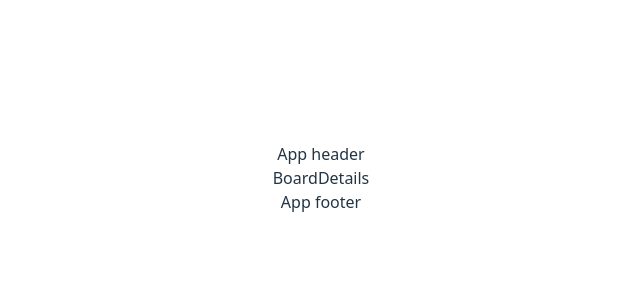
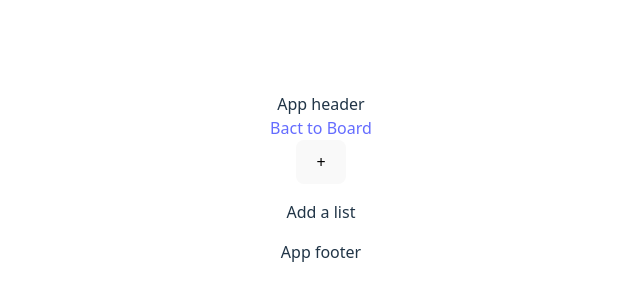
Before and after one commit to ahmed-at-github/react-trello, a React (Vite) app: page /1756129045900 in a window 1280 px wide. Shown: the part 222-522 px from the top of the page, without its empty margins (319-959 px from the left). Built offline with nearby package versions, Linux system fonts and the light colour scheme.

Commit message:
boarddetails done partially

```diff
--- a/src/components/AddItem.jsx
+++ b/src/components/AddItem.jsx
@@ -3,7 +3,7 @@ import React from "react";
 function AddItem({ listAdditem, setEditMode }) {
   return (
     <div onClick={() => setEditMode(true)}>
-      <p>+</p>
+      <button>+</button>
       <p>{listAdditem ? "Add a list" : "Add a task"}</p>
     </div>
   );
--- a/src/components/ItemForm.jsx
+++ b/src/components/ItemForm.jsx
@@ -2,27 +2,29 @@ import React from "react";
 
 function ItemForm({
   listForm,
-  submitHandler,
+  handleOnSubmit,
   title,
-  onChangeHandler,
+  handleOnChange,
   setEditMode,
 }) {
   return (
     <div>
-      <form>
+      <form onSubmit={(e) => handleOnSubmit(e)}>
         <textarea
           placeholder={
             listForm ? "Enter the list title" : "Enter a title for a task"
           }
           value={title}
-          onChange={onChangeHandler}
+          onChange={handleOnChange}
           cols="30"
           rows="2"
         ></textarea>
       </form>
-      <button>
+      <button onClick={(e) => handleOnSubmit(e)}>
         {listForm ? "Add list" : "Add task"}
-        <p onClick={() => setEditMode(false)}>X</p>
+      </button>
+      <button
+         onClick={() => setEditMode(false)}>X
       </button>
     </div>
   );
--- a/src/pages/BoardDetails.jsx
+++ b/src/pages/BoardDetails.jsx
@@ -1,11 +1,59 @@
-import React from 'react'
+import { useContext, useState } from "react";
+import { Link, useParams } from "react-router";
+import { TaskContext } from "../contexts/Task";
+import AddItem from "../components/AddItem";
+import ItemForm from "../components/ItemForm";
+import { ListContext } from "../contexts/List";
+import { BoardContext } from "../contexts/Board";
 
 function BoardDetails() {
+  const [listTitle, setListTitle] = useState("");
+  const [editMode, setEditMode] = useState(false);
+  let { boardId } = useParams();
+  const { dispatchTask } = useContext(TaskContext);
+  const { lists, dispatchList } = useContext(ListContext);
+  const { dispatchBoard } = useContext(BoardContext);
+  // const
+
+  function handleOnSubmit(e) {
+    e.preventDefault();
+    const id = Date.now();
+    dispatchList({
+      type: "CREATE_LIST",
+      payload: { id, title: listTitle, boardId },
+    });
+    dispatchBoard({
+      type: "ADD_LISTB_ID",
+      payload: { id: boardId, listId: id },
+    });
+
+    console.log(lists);
+
+    setListTitle("");
+    setEditMode(false);
+  }
+
   return (
     <div>
-      BoardDetails
+      <Link to="/">Bact to Board</Link>
+      {lists
+        .filter((item) =>  item.boardId === boardId)
+        .map((taskList) => {
+          return <li key={taskList.id}>{taskList.title}</li>;
+        })}
+      {editMode ? (
+        <ItemForm
+          setEditMode={setEditMode}
+          listForm={true}
+          handleOnSubmit={handleOnSubmit}
+          title={listTitle}
+          handleOnChange={(e) => setListTitle(e.target.value)}
+        />
+      ) : (
+        <AddItem listAdditem={true} setEditMode={setEditMode} />
+      )}
     </div>
-  )
+  );
 }
 
-export default BoardDetails
+export default BoardDetails;
```
